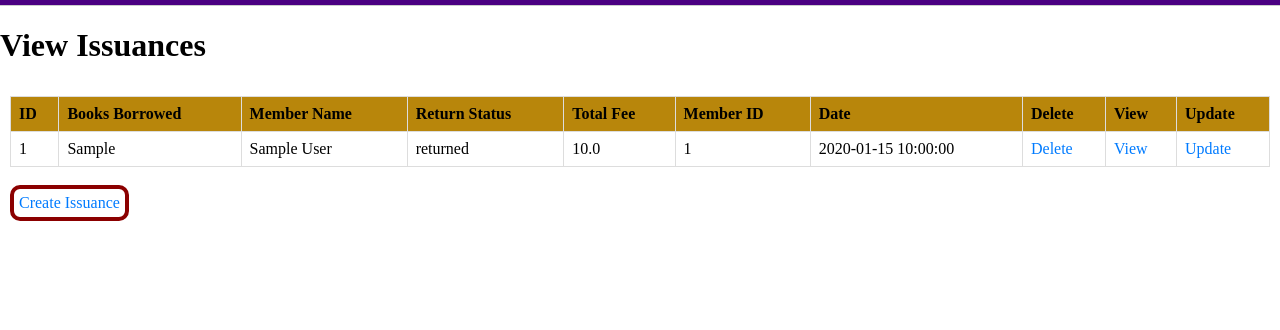
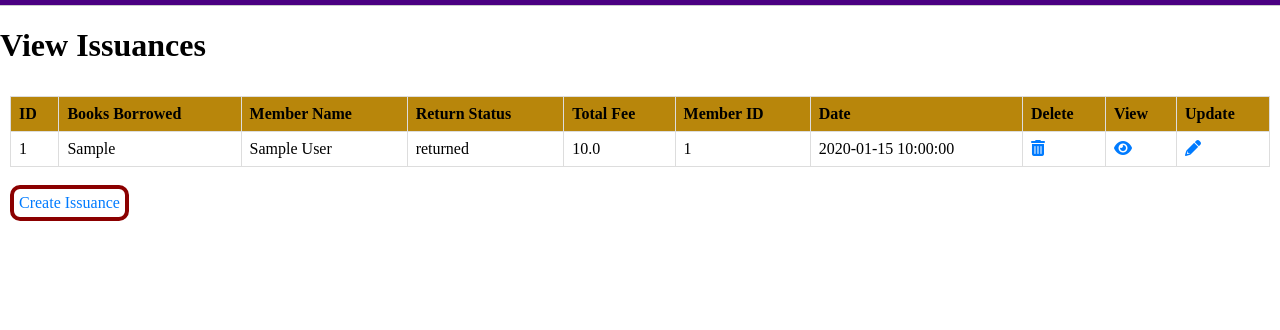
Before and after one commit to MercyNJ/Library-Management-Web_App, a Flask app: page /issuances in a window 1280 px wide. Shown: the part 25-355 px from the top of the page. Run offline with Flask 3, Linux system fonts and the light colour scheme; a user stored in the database is signed in; tables that the repository leaves empty hold one stand-in row (values such as "Sample post").

Commit message:
replaced edit delete view & update links with icons

```diff
--- a/templates/view_books.html
+++ b/templates/view_books.html
@@ -5,6 +5,7 @@
     <link rel="stylesheet" type="text/css" href="../static/styles/form.css">
     <link rel="stylesheet" type="text/css" href="../static/styles/table.css">
     <link rel="stylesheet" type="text/css" href="../static/styles/common.css">
+    <link rel="stylesheet" href="https://cdnjs.cloudflare.com/ajax/libs/font-awesome/6.0.0-beta3/css/all.min.css">
     <meta name="viewport" content="width=device-width, initial-scale=1.0">
 {% endblock %}
 
@@ -39,10 +40,10 @@
                     <td>{{ book.original_stock|int }}</td>
                     <td>{{ book.current_stock|int }}</td>
                     <td>
-                        <a href="{{ url_for('books.update_book_form', book_id=book.id) }}">Edit</a>
+                        <a href="{{ url_for('books.update_book_form', book_id=book.id) }}"><i class="fas fa-edit"></i></a>
                     </td>
                     <td>
-                            <a href="#" onclick="confirmDelete('{{ url_for('books.delete_book', book_id=book.id) }}')">Delete</a>
+                            <a href="#" onclick="confirmDelete('{{ url_for('books.delete_book', book_id=book.id) }}')"><i class="fas fa-trash-alt"></i></a>
                         </td>
                 </tr>
             {% endfor %}
--- a/templates/view_issuances_form.html
+++ b/templates/view_issuances_form.html
@@ -4,6 +4,7 @@
     <title>View Issuances</title>
     <link rel="stylesheet" type="text/css" href="../static/styles/table.css">
     <link rel="stylesheet" type="text/css" href="../static/styles/common.css">
+    <link rel="stylesheet" href="https://cdnjs.cloudflare.com/ajax/libs/font-awesome/6.0.0-beta3/css/all.min.css">
     <meta name="viewport" content="width=device-width, initial-scale=1.0">
 {% endblock %}
 
@@ -37,14 +38,14 @@
                         <td>{{ issuance.created_at }}</td>
                         <td>
                             <a href="#" class="delete-link" data-issuance-id="{{
-                            issuance.id }}">Delete</a>
+                            issuance.id }}"><i class="fas fa-trash-alt"></i></a>
                         </td>
                         <td>
-                            <a href="{{ url_for('issuance.view_issuance_template', issuance_id=issuance.id) }}">View</a>
+                            <a href="{{ url_for('issuance.view_issuance_template', issuance_id=issuance.id) }}"><i class="fas fa-eye"></i></a>
                         </td>
 
                         <td>
-                            <a href="{{ url_for('issuance.update_issuance_form', issuance_id=issuance.id) }}">Update</a>
+                            <a href="{{ url_for('issuance.update_issuance_form', issuance_id=issuance.id) }}"><i class="fas fa-pencil-alt"></i></a>
                         </td>
                     </tr>
                 {% endfor %}
--- a/templates/view_members.html
+++ b/templates/view_members.html
@@ -5,6 +5,7 @@
     <link rel="stylesheet" type="text/css" href="../static/styles/form.css">
     <link rel="stylesheet" type="text/css" href="../static/styles/table.css">
     <link rel="stylesheet" type="text/css" href="../static/styles/common.css">
+    <link rel="stylesheet" href="https://cdnjs.cloudflare.com/ajax/libs/font-awesome/6.0.0-beta3/css/all.min.css">
     <meta name="viewport" content="width=device-width, initial-scale=1.0">
 {% endblock %}
 
@@ -39,11 +40,11 @@
                         <td>{{ member.contact }}</td>
                         <td>{{ member.total_fee_due }}</td>
                         <td>
-                            <a href="{{ url_for('members.update_member_form', member_id=member.id) }}">Edit</a>
+                            <a href="{{ url_for('members.update_member_form', member_id=member.id) }}"><i class="fas fa-edit"></i></a>
                         </td>
                         <td>
                             <a href="#" class="delete-link" data-member-id="{{
-                            member.id }}">Delete</a>
+                            member.id }}"><i class="fas fa-trash-alt"></i></a>
                         </td>
                     </tr>
                 {% endfor %}
```
